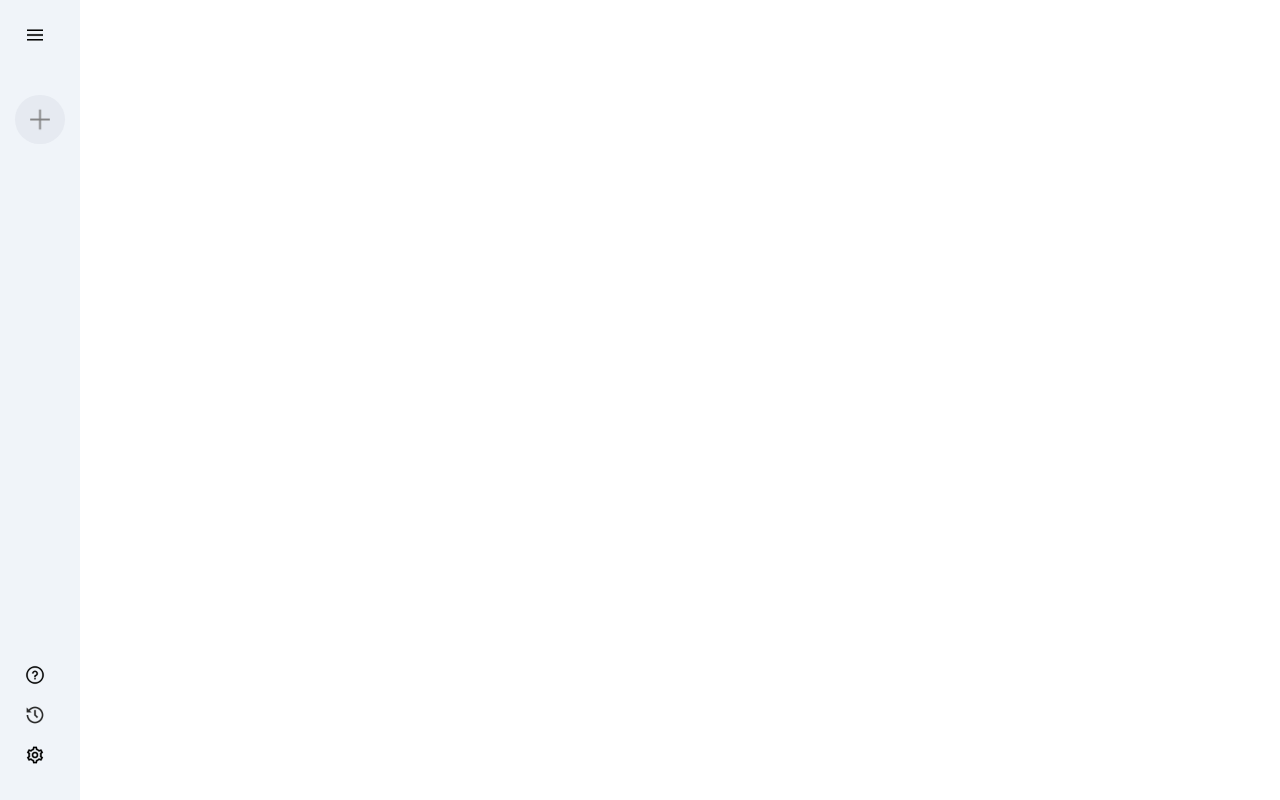
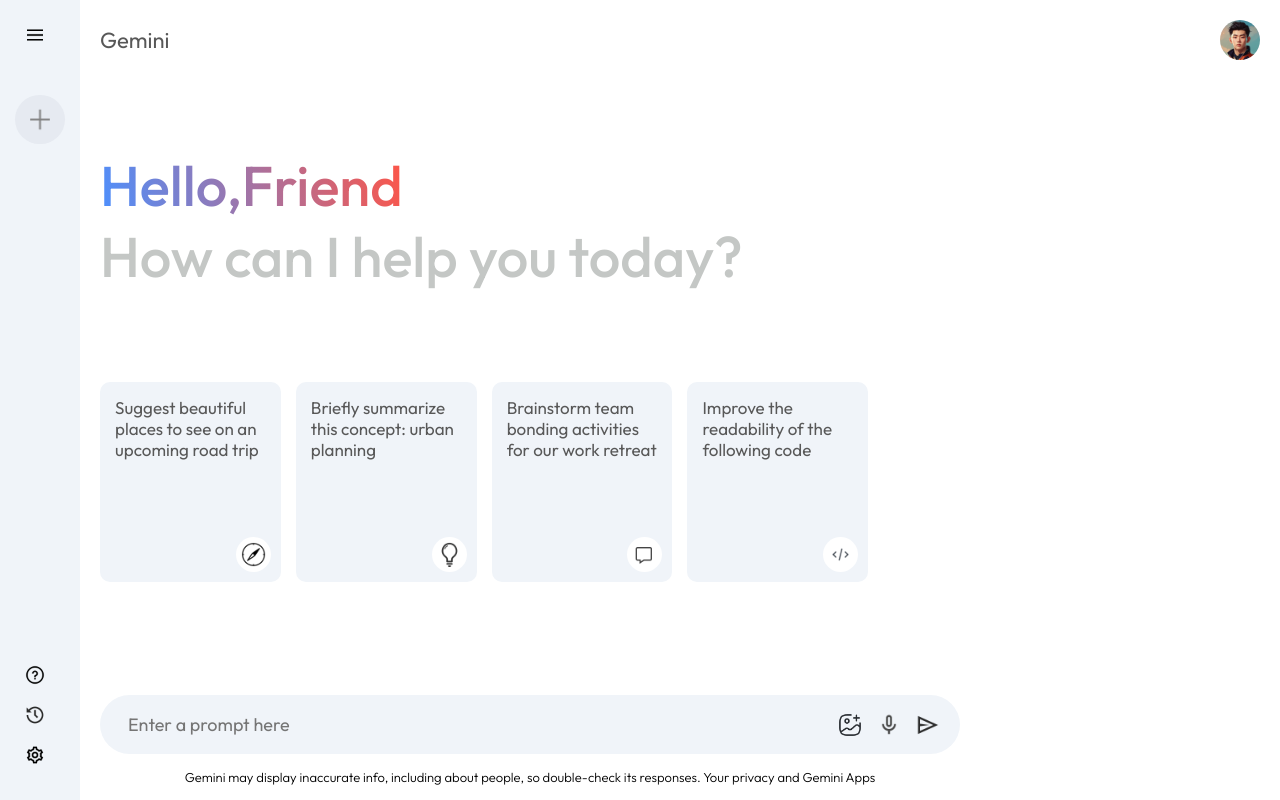
Before and after one commit to ashokdhinda/Gemini_clone, a React (Vite) app in the folder Gemini-Ai/: page / in a window 1280 px wide. Built offline with nearby package versions, Linux system fonts and the light colour scheme.

Commit message:
sidebar completed

```diff
--- a/Gemini-Ai/src/App.jsx
+++ b/Gemini-Ai/src/App.jsx
@@ -1,10 +1,12 @@
 import React from 'react'
 import Sidebar from './components/Sidebar/Sidebar'
+import Main from './components/Mainbar/Main'
 
 const App = () => {
   return (
     <>
-      <Sidebar/>
+      <Sidebar />
+      <Main/>
     </>
   )
 }
--- /dev/null
+++ b/Gemini-Ai/src/components/Mainbar/Main.css
@@ -0,0 +1,170 @@
+.main {
+    flex: 1;
+    min-height: 100vh;
+    padding-bottom: 15vh;
+    position: relative;
+}
+.main .nav {
+    display: flex;
+    align-items: center;
+    justify-content: space-between;
+    font-size: 22px;
+    padding: 20px;
+    color: #585858;
+}
+.main .nav img{
+    width: 40px;
+    border-radius: 50%;
+}
+.main-container {
+    max-width: 900px;
+    margin: auto;
+}
+.greet {
+    margin: 50px 0px;
+    font-size: 56px;
+    color: #c4c7c5;
+    font-weight: 500;
+    padding: 20px;
+}
+.greet span {
+    background: -webkit-linear-gradient(16deg, #4b90ff, #ff5546);
+    -webkit-background-clip: text;
+    -webkit-text-fill-color: transparent;
+}
+.cards {
+    display: grid;
+    grid-template-columns: repeat(auto-fill, minmax(180px,1fr));
+    gap: 15px;
+    padding: 20px;
+}
+.card {
+    height: 200px;
+    padding: 15px;
+    background-color: #f0f4f9;
+    border-radius: 10px;
+    position: relative;
+    cursor: pointer;
+}
+.card:hover {
+    background-color: #dfe4ea;
+}
+.card p {
+    color: #585858;
+    font-size: 17px;
+}
+.card img {
+    width: 35px;
+    padding: 5px;
+    position: absolute;
+    background-color: white;
+    border-radius: 20px;
+    bottom: 10px;
+    right: 10px;
+}
+.main-bottom {
+    position: absolute;
+    bottom: 0;
+    width: 100%;
+    max-width: 900px;
+    padding: 0 20px;
+    margin: auto;
+}
+.search-box {
+    display: flex;
+    align-items: center;
+    justify-content: space-between;
+    gap: 20px;
+    background-color: #f0f4f9;
+    padding: 10px 20px;
+    border-radius: 50px;
+}
+.search-box input {
+    flex: 1;
+    background: transparent;
+    border: none;
+    outline: none;
+    padding: 8px;
+    font-size: 18px;
+}
+.search-box div {
+    display: flex;
+    gap: 15px;
+}
+
+.search-box img {
+    width: 24px;
+    cursor: pointer;
+}
+.bottom-info {
+    font-size: 13px;
+    margin: 15px auto;
+    text-align: center;
+    font-weight: 300;
+}
+.result {
+    padding: 0% 5%;
+    max-height: 70vh;
+    overflow-y: scroll;
+}
+.result::-webkit-scrollbar{
+    display:none;
+}
+.result-title {
+    margin: 40px 0px;
+    display: flex;
+    align-items: center;
+    gap: 20px;
+}
+.result img {
+    width: 40px;
+    border-radius: 50%;
+}
+.result-data {
+    display: flex;
+    align-items: start;
+    gap: 20px;
+}
+.loader {
+    width: 100%;
+    display: flex;
+    flex-direction: column;
+    gap: 10px;
+}
+.animated-bg {
+    border-radius: 4px;
+    border: none;
+    animation: loader 3s infinite linear;
+    background-color: #f6f7f8;
+    background: linear-gradient(to right, #9ed7ff, #ffffff, #9ed7ff);
+    background-size: 800px 50px;
+    height: 20px;
+}
+@keyframes loader {
+    0% {
+        background-position: -800px 0
+    }
+    100% {
+        background-position: 800px 0
+    }
+}
+.result-data p{
+    font-size: 17px;
+    font-weight: 300;
+    line-height: 1.8;
+}
+@media (max-width:600px) {
+    .main-bottom input{
+        flex: none;
+        width: 140px;
+    }
+    .main-bottom img{
+        width: 20px;
+    }
+    .search-box{
+        padding: 5px 10px;
+    }
+    .search-box div{
+        gap: 5px;
+    }
+}
--- /dev/null
+++ b/Gemini-Ai/src/components/Mainbar/Main.jsx
@@ -0,0 +1,55 @@
+import React from 'react'
+import './Main.css'
+import { assets } from '../../assets/assets'
+const Main = () => {
+  return (
+    <div className="main">
+      <div className="nav">
+        <p>Gemini</p>
+        <img src={assets.user_icon} alt="" />
+      </div>
+      <div className="main-contanier">
+        <div className="greet">
+          <p>
+            <span>Hello,Friend</span>
+          </p>
+          <p>How can I help you today?</p>
+        </div>
+        <div className="cards">
+          <div className="card">
+            <p>Suggest beautiful places to see on an upcoming road trip</p>
+            <img src={assets.compass_icon} alt="" />
+          </div>
+          <div className="card">
+            <p>Briefly summarize this concept: urban planning</p>
+            <img src={assets.bulb_icon} alt="" />
+          </div>
+          <div className="card">
+            <p>Brainstorm team bonding activities for our work retreat</p>
+            <img src={assets.message_icon} alt="" />
+          </div>
+          <div className="card">
+            <p>Improve the readability of the following code</p>
+            <img src={assets.code_icon} alt="" />
+          </div>
+        </div>
+        <div className="main-bottom">
+          <div className="search-box">
+            <input type="text" placeholder="Enter a prompt here" />
+            <div>
+              <img src={assets.gallery_icon} alt="" />
+              <img src={assets.mic_icon} alt="" />
+              <img src={assets.send_icon} alt="" />
+            </div>
+          </div>
+          <p className="bottom-info">
+            Gemini may display inaccurate info, including about people, so
+            double-check its responses. Your privacy and Gemini Apps
+          </p>
+        </div>
+      </div>
+    </div>
+  );
+}
+
+export default Main
```
